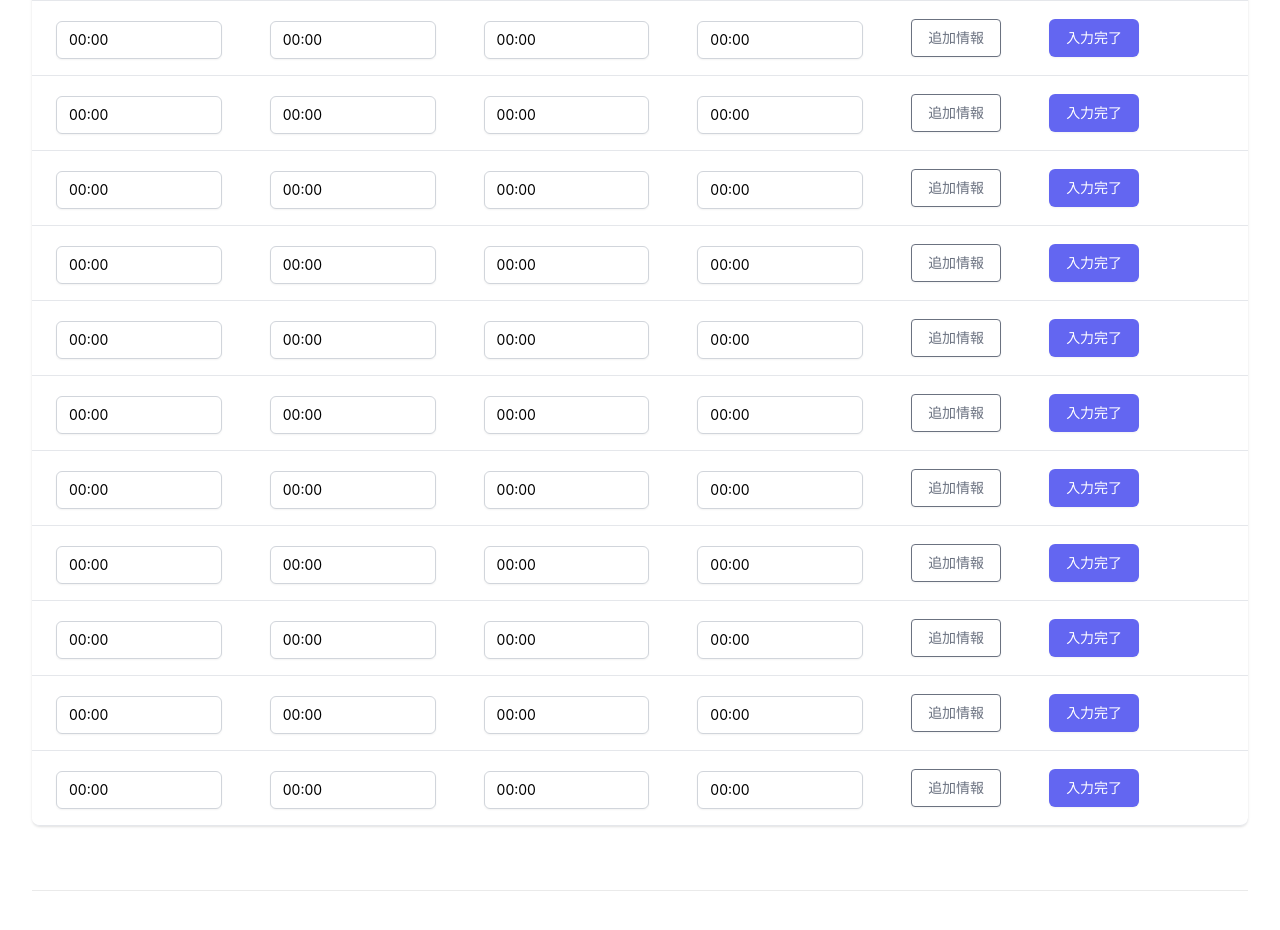
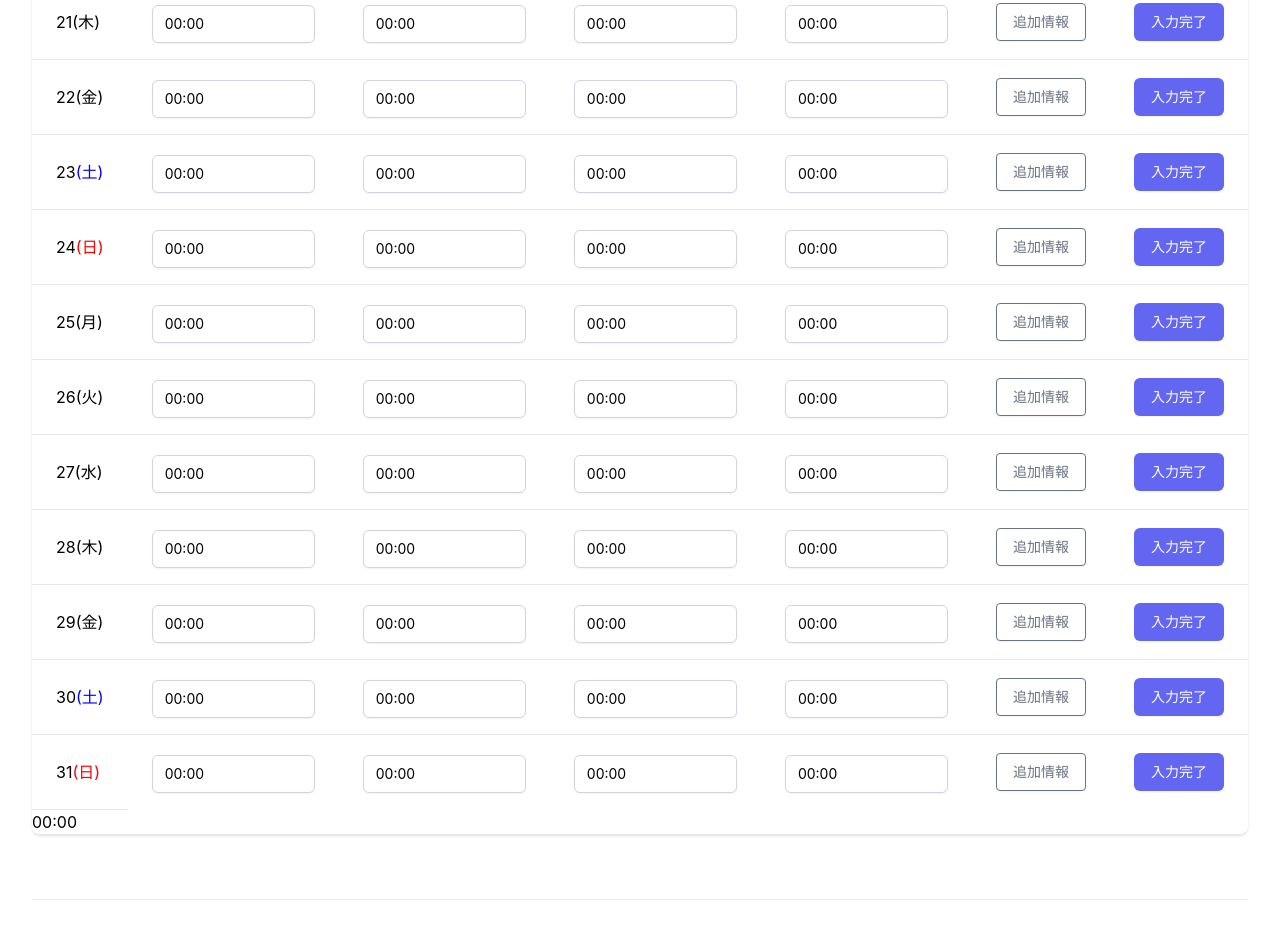
Before and after one commit to wasipo/attdn, a Next.js app in the folder packages/frontend/: page / in a window 1280 px wide. Shown: the part 1620-2550 px from the top of the page. Built offline with nearby package versions, Linux system fonts and the light colour scheme.

Commit message:
合計時間計算プログラム作成。

```diff
--- a/packages/frontend/parts/AttendanceFunction.tsx
+++ b/packages/frontend/parts/AttendanceFunction.tsx
@@ -26,7 +26,7 @@ type CompleteButton = {
     setValue:Function,
     getValues:Function,
     formName: string[],
-    watchFieldArray: { rowNumber: number; startDate: string; endDate: string; restTime: string; resultTime: string; }[],
+    watchFieldArray: { rowNumber: number; startDate: string; endDate: string; restTime: string; }[],
     control:any
     useWatch:Function
 }
--- a/packages/frontend/parts/WorkSchedule.tsx
+++ b/packages/frontend/parts/WorkSchedule.tsx
@@ -8,10 +8,34 @@ import startOfWeekYear from 'date-fns/esm/startOfWeekYear/index.js';
 import { useForm, useFieldArray, useWatch, Control } from "react-hook-form";
 import {WorkScheduleRow} from "../lib/store/WorkSchedule";
 import {AddFunction,CompleteButton} from './AttendanceFunction';
+import {JSXElement} from "@typescript-eslint/types/dist/ast-spec";
 
 
 
+const ResultAttendanceTime = ({control}:{control: Control<WorkScheduleRows>}) => {
 
+    const formValues = useWatch({
+        name: "WorkScheduleRow",
+        control
+    });
+
+    const time = formValues.reduce(
+        (prev,{resultTime}) => {
+            const [hr,mr] = resultTime.split(':');
+            const h:number = ((Number(hr)*60)*60);
+            const m:number = (Number(mr)*60);
+            return prev+(h+m)
+        },0
+    );
+
+    const total = ('00'+String(Math.floor(time/3600))).slice(-2)+':'+('00'+String(time % 3600/60|0)).slice(-2);
+
+    return (
+        <div>
+            {total}
+        </div>
+    )
+}
 
 const WorkSchedule = () => {
 
@@ -110,6 +134,7 @@ const WorkSchedule = () => {
                     let name = ['startDate','endDate','restTime','resultTime'];
                     return (
                         <tr key={field.id}>
+                            <td key={KeyName.day+i} className="px-6 py-4 whitespace-nowrap">{watchFieldArray[i].rowNumber}{setDayOfWeekColor(getDayOfWeek(i),i)}</td>
                             <td key={KeyName.attendance+i} className="px-6 py-4 whitespace-nowrap"><Attendance register={register} key={'at'+i} rowNumber={i} inputName={name[0]} /></td>
                             <td key={KeyName.leave+i} className="px-6 py-4 whitespace-nowrap"><ClockingOut register={register} key={'cl'+i} rowNumber={i} inputName={name[1]} /></td>
                             <td key={KeyName.rest+i} className="px-6 py-4 whitespace-nowrap"><RestTime register={register} key={'re'+i} rowNumber={i} inputName={name[2]} /></td>
@@ -121,6 +146,7 @@ const WorkSchedule = () => {
                 })
             }
             <Modal isShow={isShow} targetRow={targetRow} modalContol={modalControl} cancelButtonRef={cancelButtonRef} />
+            <ResultAttendanceTime control={control} />
         </>
     )
 }
--- a/packages/frontend/parts/attendance.tsx
+++ b/packages/frontend/parts/attendance.tsx
@@ -4,6 +4,12 @@ type workSchedule = {
     rowNumber : number,
     register: Function,
     inputName: string
+}
+
+type workScheduleResult = {
+    rowNumber : number,
+    register: Function,
+    inputName: string,
 }
 
 type attendance = {
@@ -24,9 +30,6 @@ export const Attendance = (props:workSchedule) => {
         valueAsNumber: false,
         valueAsString:  true,
     }
-
-    // console.log("11")
-    // console.log(`WorkScheduleRows.${props.rowNumber}.${props.inputName}`);
 
     return (
         <input name={props.inputName} type="text"
@@ -68,13 +71,16 @@ export const RestTime = (props:workSchedule) => {
     )
 }
 
-export const ResultTodayAttendance = (props:workSchedule) => {
+export const ResultTodayAttendance = (props:workScheduleResult) => {
 
     const partsAttr:formType = {
         required: true,
         valueAsNumber: false,
         valueAsString:  true,
     }
+
+
+
 
     return (
         <input name={props.inputName} type="text"
```
